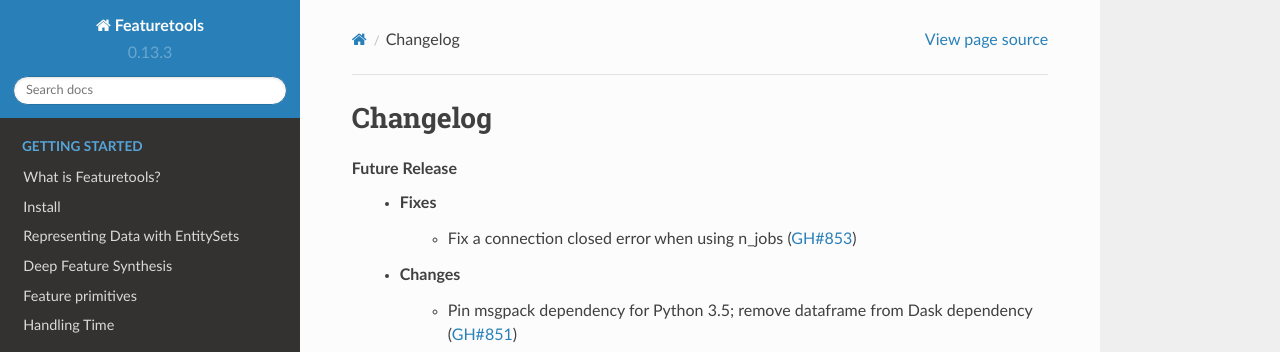
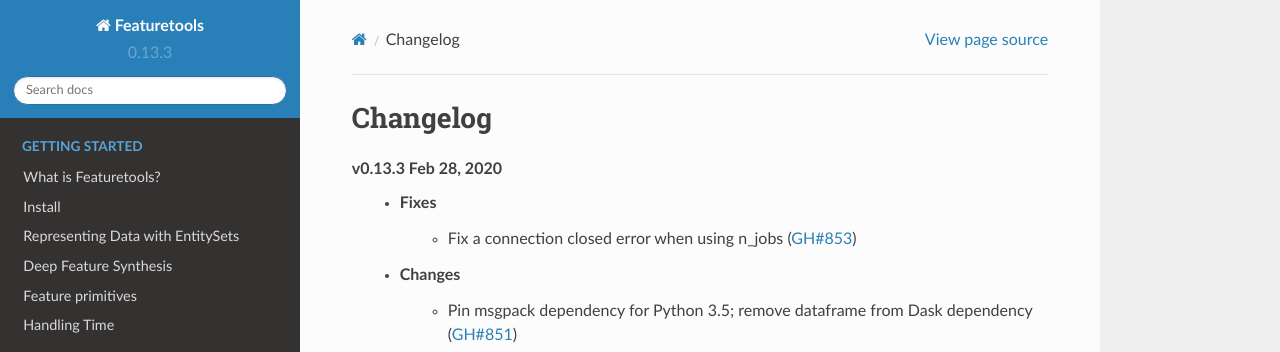
Before and after one commit to alteryx/featuretools, a Sphinx documentation site: the page built from docs/source/changelog.rst, in a window 1280 px wide and 900 px high. Shown: the top 352 px of the window. Built offline with Sphinx 7.4.7 and the Read the Docs theme 2.0.0, drawn with Linux system fonts in a browser that asks for light colours; pages that are not in the unit, such as notebooks, are missing from menus.

Commit message:
finalize release date

```diff
--- a/docs/source/changelog.rst
+++ b/docs/source/changelog.rst
@@ -2,7 +2,7 @@
 
 Changelog
 ---------
-**Future Release**
+**v0.13.3 Feb 28, 2020**
     * Fixes
         * Fix a connection closed error when using n_jobs (:pr:`853`)
     * Changes
```
